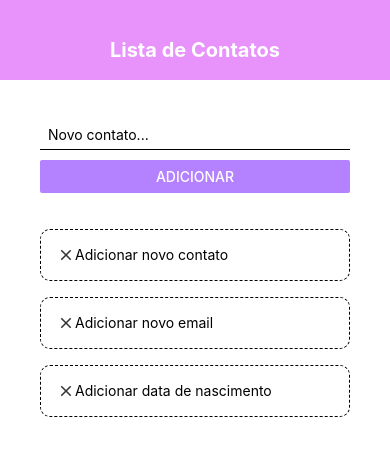
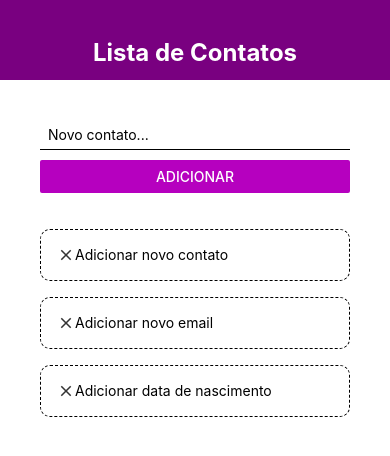
Before and after one commit to Luh022/Contact-List, a React Native app: screen /header in a window 390 px wide. Shown: the top 456 px of the page. Built offline with nearby package versions, Linux system fonts and the light colour scheme.

Commit message:
Add files via upload

```diff
--- a/components/addTodo.js
+++ b/components/addTodo.js
@@ -18,7 +18,7 @@ export default function AddTodo({ submitHandler }) {
       />
       <Button
         title="Adicionar"
-        color="#B482FF"
+        color="#B600BF"
         onPress={() => {
           submitHandler(text);
         }}
--- a/components/header.js
+++ b/components/header.js
@@ -14,12 +14,12 @@ const styles = StyleSheet.create({
   header: {
     height: 80,
     paddingTop: 38,
-    backgroundColor: '#E892FC',
+    backgroundColor: '#790080',
   },
   title: {
     textAlign: 'center',
     color: '#fff',
-    fontSize: 20,
+    fontSize: 24,
     fontWeight: 'bold',
   },
 });
```
